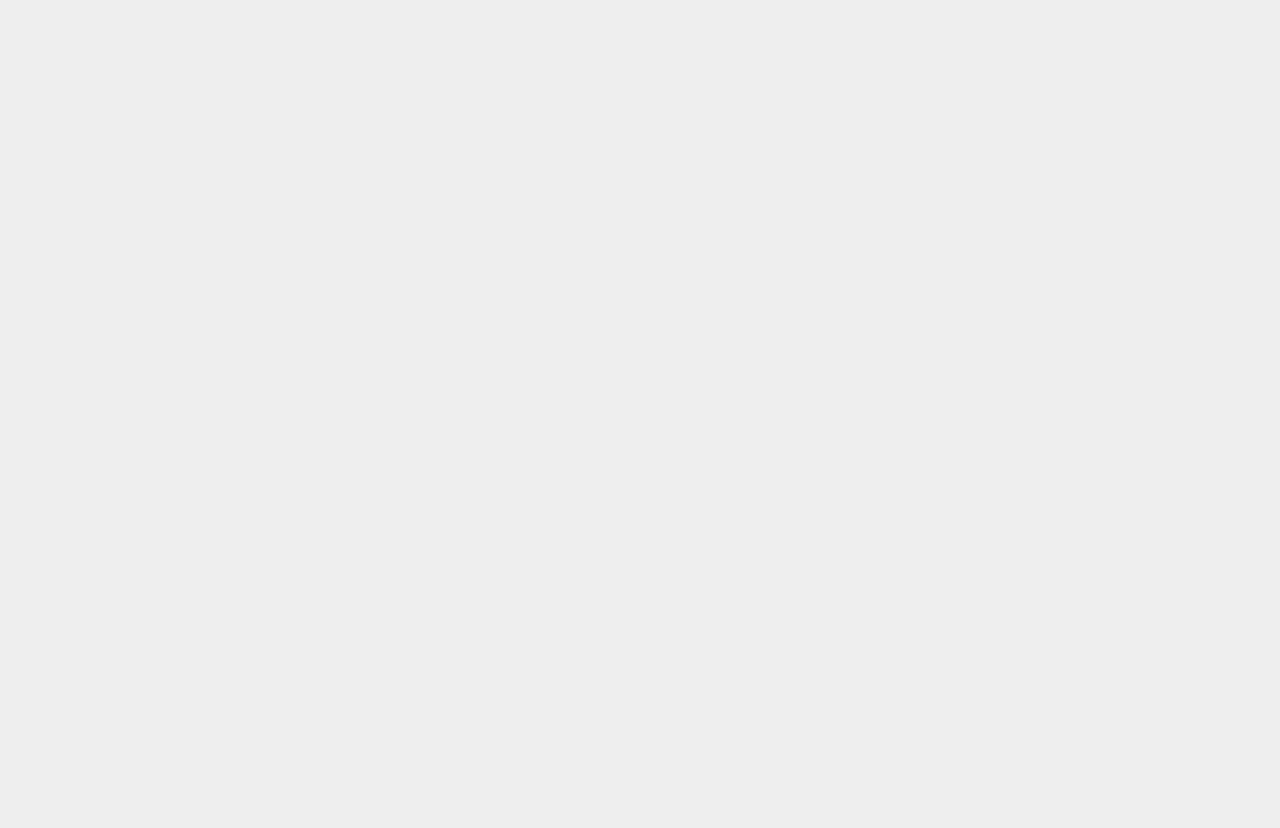
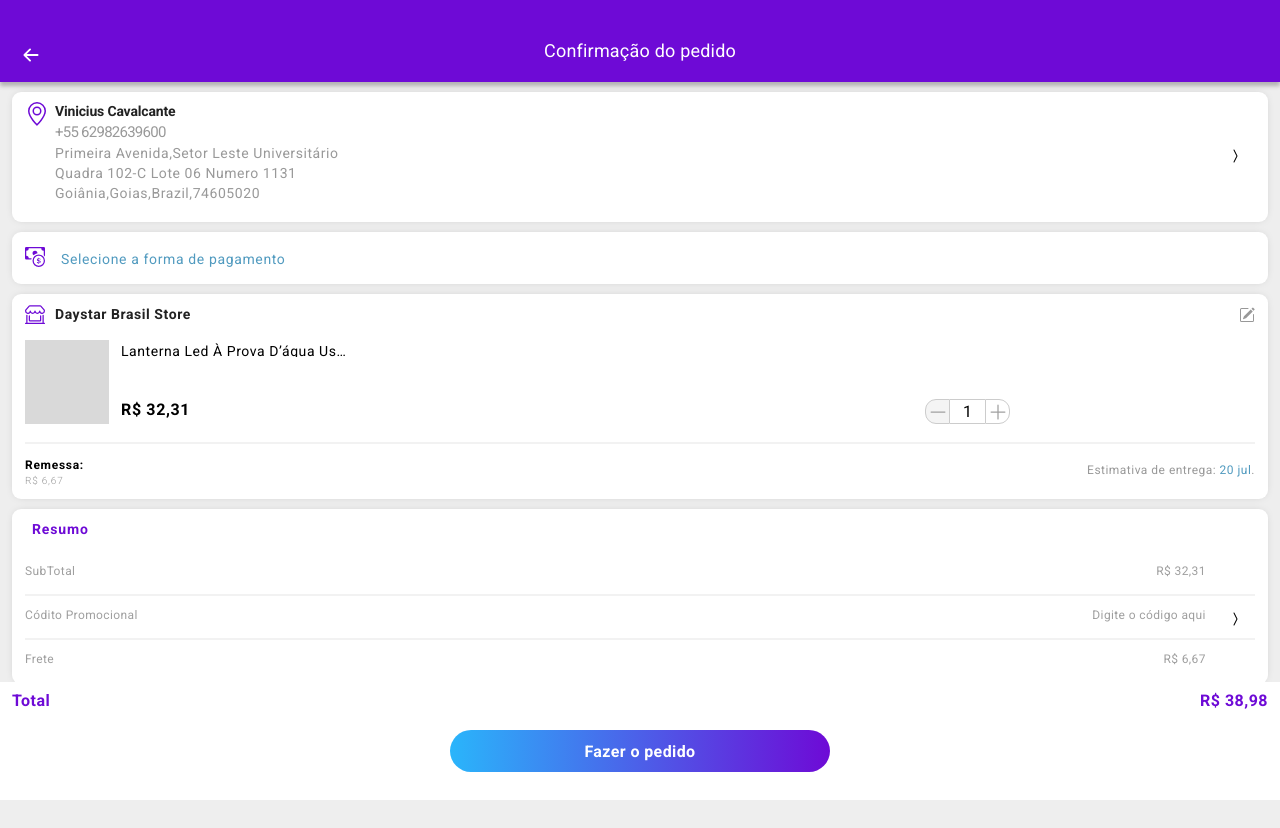
Before and after one commit to farias-77/projeto14-ulx-front, a React app: page /confirmacao in a window 1280 px wide. Before the commit this address had no page. Before the commit the page ends 800 px from the top, so only its background shows below. Built offline with nearby package versions, Linux system fonts and the light colour scheme.

Commit message:
Implementa o design da página de confirmação

```diff
--- a/src/assets/styles/styles.css
+++ b/src/assets/styles/styles.css
@@ -32,6 +32,12 @@ body {
 
 body::-webkit-scrollbar {
     display: none;
+}
+
+main{
+    width: 100vw;
+    height: 100vh;
+    padding: 92px 12px 0;
 }
 
 .boxInputs {
--- a/src/components/App.js
+++ b/src/components/App.js
@@ -8,6 +8,7 @@ import TelaSignIn from "./TelaSignIn/TelaSignIn.js";
 import TelaSignUp from "./TelaSignUp/TelaSignUp.js";
 import TelaWelcome from "./TelaWelcome/TelaWelcome.js";
 import ProductPage from "./ProductPage/ProductPage.js";
+import TelaConfirmacao from "./TelaConfirmacao/TelaConfirmacao.js";
 
 export default function App() {
     const { user } = React.useContext(AuthContext);
@@ -21,9 +22,10 @@ export default function App() {
                 <Route path="/" element={<TelaWelcome />} />
                 <Route path="/sign-in" element={<TelaSignIn />} />
                 <Route path="/sign-up" element={<TelaSignUp />} />
-                <Route path="/espera" element={<h1>Oi</h1>} />
                 <Route path="/home" element={<Home />} />
                 <Route path="/product" element={<ProductPage />} />
+                <Route path="/confirmacao" element={<TelaConfirmacao />} />
+                <Route path="*" element={<h1>Not Found</h1>} />
             </Routes>
         </BrowserRouter>
     );
--- /dev/null
+++ b/src/components/TelaConfirmacao/Endereco/Endereco.js
@@ -0,0 +1,98 @@
+import { ChevronCompactRight, GeoAlt } from "react-bootstrap-icons";
+import styled from "styled-components";
+import React from "react";
+
+function Endereco() {
+    return (
+        <ContainerEndereco>
+            <Pin>
+                <GeoAlt size={24} color="var(--cor-roxo)" />
+            </Pin>
+            <Textos>
+                <NomeUsuario>Vinicius Cavalcante</NomeUsuario>
+                <NumeroUsuario>+55 62982639600</NumeroUsuario>
+                <RuaUsuario>
+                    Primeira Avenida,Setor Leste Universitário
+                </RuaUsuario>
+                <ComplementoUsuario>
+                    Quadra 102-C Lote 06 Numero 1131
+                </ComplementoUsuario>
+                <CidadeUsuario>Goiânia,Goias,Brazil,74605020</CidadeUsuario>
+            </Textos>
+            <SetaDireita>
+                <ChevronCompactRight />
+            </SetaDireita>
+        </ContainerEndereco>
+    );
+}
+
+const ContainerEndereco = styled.div`
+    width: 100%;
+    height: 130px;
+    background-color: #ffffff;
+    box-shadow: 0px 0px 10px -4px rgba(0, 0, 0, 0.25);
+    border-radius: 9px;
+    padding: 10px 13px;
+    position: relative;
+    margin-bottom: 10px;
+    cursor: pointer;
+`;
+
+const Pin = styled.div`
+    position: absolute;
+`;
+
+const SetaDireita = styled.div`
+    position: absolute;
+    top: 56px;
+    right: 2%;
+`;
+
+const Textos = styled.div`
+    margin-top: 1px;
+    margin-left: 30px;
+    height: 102px;
+    display: grid;
+`;
+
+const NomeUsuario = styled.div`
+    font-weight: 700;
+    font-size: 14px;
+    line-height: 16px;
+    letter-spacing: -0.012em;
+    color: #222222;
+`;
+
+const NumeroUsuario = styled.div`
+    font-weight: 400;
+    font-size: 15px;
+    line-height: 18px;
+    letter-spacing: -0.05em;
+    color: #999999;
+`;
+
+const RuaUsuario = styled.div`
+    font-weight: 400;
+    font-size: 14px;
+    line-height: 16px;
+    letter-spacing: 0.04em;
+    color: #999999;
+`;
+
+const ComplementoUsuario = styled.div`
+    font-weight: 400;
+    font-size: 14px;
+    line-height: 16px;
+    letter-spacing: 0.04em;
+    color: #999999;
+`;
+
+const CidadeUsuario = styled.div`
+    font-weight: 400;
+    font-size: 14px;
+    line-height: 16px;
+    letter-spacing: 0.04em;
+    color: #999999;
+`;
+
+export default Endereco;
--- /dev/null
+++ b/src/components/TelaConfirmacao/FormaPagamento/FormaPagamento.js
@@ -0,0 +1,51 @@
+import { CashCoin } from "react-bootstrap-icons";
+import styled from "styled-components";
+import React from "react";
+
+function FormaPagamento() {
+    return (
+        <ContainerFormaPagamento>
+            <Pin>
+                <CashCoin size={20} color="var(--cor-roxo)" />
+            </Pin>
+            <Textos>
+                <TextoFormaPagamento>
+                    Selecione a forma de pagamento
+                </TextoFormaPagamento>
+            </Textos>
+        </ContainerFormaPagamento>
+    );
+}
+
+const ContainerFormaPagamento = styled.div`
+    width: 100%;
+    height: 52px;
+    background-color: #ffffff;
+    box-shadow: 0px 0px 10px -4px rgba(0, 0, 0, 0.25);
+    border-radius: 9px;
+    padding: 10px 13px;
+    position: relative;
+    margin-bottom: 10px;
+    cursor: pointer;
+    display: flex;
+    align-items: center;
+`;
+
+const Pin = styled.div`
+    position: absolute;
+`;
+
+const Textos = styled.div`
+    margin-top: 1px;
+    margin-left: 36px;
+`;
+
+const TextoFormaPagamento = styled.div`
+    font-weight: 400;
+    font-size: 14px;
+    line-height: 16px;
+    letter-spacing: 0.045em;
+    color: #509abf;
+`;
+
+export default FormaPagamento;
--- /dev/null
+++ b/src/components/TelaConfirmacao/Produtos/Produto.js
@@ -0,0 +1,62 @@
+import styled from "styled-components";
+import React from "react";
+
+import QuantidadeProduto from "./QuantidadeProduto.js";
+
+function Produto() {
+    return (
+        <BoxProduto>
+            <QuadroFoto />
+            <InfoProdutos>
+                <NomeProduto>
+                    Lanterna Led À Prova D’água Usb Recarregável
+                </NomeProduto>
+                <PrecoProduto>R$ 32,31</PrecoProduto>
+                <QuantidadeProduto />
+            </InfoProdutos>
+        </BoxProduto>
+    );
+}
+
+const BoxProduto = styled.div`
+    width: 100%;
+    display: flex;
+`;
+
+const QuadroFoto = styled.div`
+    height: 84px;
+    width: 84px;
+    background-color: #d9d9d9;
+`;
+
+const InfoProdutos = styled.div`
+    width: 74%;
+    padding: 3px 0 0 12px;
+    position: relative;
+`;
+
+const NomeProduto = styled.div`
+    font-weight: 400;
+    font-size: 14px;
+    line-height: 16px;
+    letter-spacing: 0.04em;
+    color: #000000;
+    max-width: 228px;
+    max-height: 14px;
+    display: inline-block;
+    overflow: hidden;
+    text-overflow: ellipsis;
+    white-space: nowrap;
+`;
+
+const PrecoProduto = styled.div`
+    margin-top: 40px;
+    font-weight: 700;
+    font-size: 16px;
+    line-height: 19px;
+    letter-spacing: 0.04em;
+
+    color: #000000;
+`;
+
+export default Produto;
--- /dev/null
+++ b/src/components/TelaConfirmacao/Produtos/Produtos.js
@@ -0,0 +1,121 @@
+import { PencilSquare, ShopWindow } from "react-bootstrap-icons";
+import styled from "styled-components";
+import React from "react";
+
+import Produto from "./Produto.js";
+
+function Produtos() {
+    return (
+        <ContainerEndereco>
+            <Pin>
+                <ShopWindow size={20} color="var(--cor-roxo)" />
+            </Pin>
+            <Edita>
+                <PencilSquare size={16} color="#989898" />
+            </Edita>
+            <Textos>
+                <NomeLoja>Daystar Brasil Store</NomeLoja>
+            </Textos>
+            <Produto />
+            <Divisor />
+            <Rodape>
+                <BoxRemessa>
+                    <Remessa>Remessa: </Remessa>
+                    <PrecoRemessa>R$ 6,67</PrecoRemessa>
+                </BoxRemessa>
+                <BoxEstimativa>
+                    <Estimativa>
+                        Estimativa de entrega: <span>20 jul</span>.
+                    </Estimativa>
+                </BoxEstimativa>
+            </Rodape>
+        </ContainerEndereco>
+    );
+}
+
+const ContainerEndereco = styled.div`
+    width: 100%;
+    height: 205px;
+    background-color: #ffffff;
+    box-shadow: 0px 0px 10px -4px rgba(0, 0, 0, 0.25);
+    border-radius: 9px;
+    padding: 10px 13px;
+    position: relative;
+    margin-bottom: 10px;
+    cursor: pointer;
+`;
+
+const Pin = styled.div`
+    position: absolute;
+`;
+
+const Edita = styled.div`
+    position: absolute;
+    top: 13px;
+    right: 13px;
+`;
+
+const Textos = styled.div`
+    margin-top: 1px;
+    margin-left: 30px;
+    margin-bottom: 18px;
+`;
+
+const NomeLoja = styled.div`
+    margin-top: 3px;
+    font-weight: 700;
+    font-size: 14px;
+    line-height: 15px;
+    letter-spacing: 0.04em;
+    color: #222222;
+`;
+
+const Divisor = styled.div`
+    width: 100%;
+    margin-top: 18px;
+    margin-bottom: 14px;
+    border: 1px solid #f2f2f2;
+`;
+
+const Rodape = styled.div`
+    display: flex;
+    justify-content: space-between;
+`;
+
+const BoxRemessa = styled.div`
+    width: 74px;
+`;
+
+const Remessa = styled.div`
+    font-weight: 600;
+    font-size: 12px;
+    line-height: 14px;
+    letter-spacing: 0.06em;
+    color: #000000;
+    margin-bottom: 3px;
+`;
+
+const PrecoRemessa = styled.div`
+    font-weight: 300;
+    font-size: 10px;
+    line-height: 12px;
+    letter-spacing: 0.08em;
+    color: #999999;
+`;
+
+const BoxEstimativa = styled.div``;
+
+const Estimativa = styled.div`
+    margin-top: 5px;
+    font-weight: 400;
+    font-size: 12px;
+    line-height: 14px;
+    letter-spacing: 0.04em;
+    color: #999999;
+
+    span {
+        color: black;
+    }
+`;
+
+export default Produtos;
--- /dev/null
+++ b/src/components/TelaConfirmacao/Produtos/QuantidadeProduto.js
@@ -0,0 +1,57 @@
+import { PlusLg, DashLg } from "react-bootstrap-icons";
+import styled from "styled-components";
+import React from "react";
+
+function QuantidadeProduto() {
+    return (
+        <BoxQnt>
+            <Retira>
+                <DashLg size={20} color="#A0A0A0" />
+            </Retira>
+            <Quantidade>1</Quantidade>
+            <Adiciona>
+                <PlusLg size={20} color="#A0A0A0" />
+            </Adiciona>
+        </BoxQnt>
+    );
+}
+
+const BoxQnt = styled.div`
+    position: absolute;
+    display: flex;
+    right: 1%;
+    bottom: 0;
+`;
+
+const Retira = styled.div`
+    width: 25px;
+    height: 25px;
+    background: #f4f4f4;
+    border: 1px solid #cccccc;
+    border-radius: 11px 0px 0px 11px;
+    display: flex;
+    justify-content: center;
+    align-items: center;
+`;
+
+const Quantidade = styled.div`
+    width: 35px;
+    height: 25px;
+    border-top: 1px solid #cccccc;
+    border-bottom: 1px solid #cccccc;
+    display: flex;
+    justify-content: center;
+    align-items: center;
+`;
+
+const Adiciona = styled.div`
+    width: 25px;
+    height: 25px;
+    border: 1px solid #cccccc;
+    border-radius: 0px 11px 11px 0px;
+    display: flex;
+    justify-content: center;
+    align-items: center;
+`;
+
+export default QuantidadeProduto;
--- /dev/null
+++ b/src/components/TelaConfirmacao/Resumo/Resumo.js
@@ -0,0 +1,79 @@
+import { ChevronCompactRight } from "react-bootstrap-icons";
+import styled from "styled-components";
+import React from "react";
+
+function Resumo() {
+    return (
+        <ContainerResumo>
+            <Titulo>Resumo</Titulo>
+            <BoxText>
+                <p>SubTotal</p>
+                <p>R$ 32,31</p>
+            </BoxText>
+            <Separa />
+            <BoxText>
+                <p>Códito Promocional</p>
+                <p>Digite o código aqui</p>
+            </BoxText>
+            <Separa />
+            <BoxText>
+                <p>Frete</p>
+                <p>R$ 6,67</p>
+            </BoxText>
+            <SetaDireita>
+                <ChevronCompactRight />
+            </SetaDireita>
+        </ContainerResumo>
+    );
+}
+
+const ContainerResumo = styled.div`
+    width: 100%;
+    height: 175px;
+    background-color: #ffffff;
+    box-shadow: 0px 0px 10px -4px rgba(0, 0, 0, 0.25);
+    border-radius: 9px;
+    padding: 12px 13px;
+    position: relative;
+    margin-bottom: 10px;
+    cursor: pointer;
+`;
+
+const Titulo = styled.div`
+    margin-left: 7px;
+    margin-bottom: 27px;
+    font-weight: 700;
+    font-size: 14px;
+    line-height: 16px;
+    letter-spacing: 0.06em;
+    color: #6e0ad6;
+`;
+
+const SetaDireita = styled.div`
+    position: absolute;
+    top: 102px;
+    right: 2%;
+`;
+
+const BoxText = styled.div`
+    width: 96%;
+    display: flex;
+    justify-content: space-between;
+
+    p {
+        font-weight: 400;
+        font-size: 14px;
+        line-height: 16px;
+        letter-spacing: 0.06em;
+        color: #000000;
+    }
+`;
+
+const Separa = styled.div`
+    width: 100%;
+    margin-top: 16px;
+    margin-bottom: 12px;
+    border: 1px solid #f2f2f2;
+`;
+
+export default Resumo;
--- /dev/null
+++ b/src/components/TelaConfirmacao/Rodape/Rodape.js
@@ -0,0 +1,88 @@
+import styled from "styled-components";
+import React from "react";
+
+function Rodape() {
+    return (
+        <ContainerRodape>
+            <BoxTexto>
+                <p>Total</p>
+                <p>R$ 38,98</p>
+            </BoxTexto>
+            <BoxBotao>
+                <Botao>
+                    <p>Fazer o pedido</p>
+                </Botao>
+            </BoxBotao>
+        </ContainerRodape>
+    );
+}
+
+const ContainerRodape = styled.div`
+    position: fixed;
+    width: 100%;
+    height: 118px;
+    left: 0;
+    right: 0;
+    bottom: 0;
+    background: #ffffff;
+    z-index: 2;
+    padding: 9px 12px;
+`;
+
+const BoxTexto = styled.div`
+    display: flex;
+    justify-content: space-between;
+    margin-bottom: 20px;
+
+    p {
+        font-weight: 700;
+        font-size: 16px;
+        line-height: 19px;
+        letter-spacing: 0.03em;
+        color: #6e0ad6;
+    }
+`;
+
+const BoxBotao = styled.div`
+    display: flex;
+    justify-content: center;
+`;
+
+const Botao = styled.div`
+    width: 380px;
+    height: 42px;
+
+    background: rgb(42, 181, 251);
+    background: -moz-linear-gradient(
+        90deg,
+        rgba(42, 181, 251, 1) 0%,
+        rgba(110, 10, 214, 1) 100%
+    );
+    background: -webkit-linear-gradient(
+        90deg,
+        rgba(42, 181, 251, 1) 0%,
+        rgba(110, 10, 214, 1) 100%
+    );
+    background: linear-gradient(
+        90deg,
+        rgba(42, 181, 251, 1) 0%,
+        rgba(110, 10, 214, 1) 100%
+    );
+    filter: progid:DXImageTransform.Microsoft.gradient(startColorstr="#2ab5fb",endColorstr="#6e0ad6",GradientType=1);
+
+    border-radius: 21px;
+    display: flex;
+    justify-content: center;
+    align-items: center;
+
+    p {
+        font-weight: 700;
+        font-size: 16px;
+        line-height: 19px;
+        letter-spacing: 0.025em;
+
+        color: #ffffff;
+    }
+`;
+
+export default Rodape;
--- /dev/null
+++ b/src/components/TelaConfirmacao/TelaConfirmacao.js
@@ -0,0 +1,108 @@
+import { ArrowLeftShort } from "react-bootstrap-icons";
+import React, { useEffect, useContext } from "react";
+import { useNavigate } from "react-router-dom";
+import styled from "styled-components";
+
+import { AuthContext } from "../../providers/Auth.js";
+import Endereco from "./Endereco/Endereco.js";
+import FormaPagamento from "./FormaPagamento/FormaPagamento.js";
+import Produtos from "./Produtos/Produtos.js";
+import Resumo from "./Resumo/Resumo.js";
+import Rodape from "./Rodape/Rodape.js";
+
+function TelaConfirmacao() {
+    const navigate = useNavigate();
+
+    const { user, setUser } = useContext(AuthContext);
+
+    useEffect(() => {
+        setUser({
+            ...user,
+            entrou: false,
+        });
+    }, []);
+
+    return (
+        <>
+            <Cabeca>
+                <Setinha>
+                    <ArrowLeftShort
+                        size={30}
+                        color="white"
+                        cursor="pointer"
+                        onClick={() => navigate(-1)}
+                    />
+                </Setinha>
+                <BoxTexto>
+                    <p>Confirmação do pedido</p>
+                </BoxTexto>
+            </Cabeca>
+            <Principal>
+                <Endereco />
+                <FormaPagamento />
+                <Produtos />
+                <Resumo />
+                <p>
+                    Assim que clicar “Fazer Pedido”, Eu confirmo que li e que
+                    reconheço <span>todos os termos e condições</span>.
+                </p>
+                <EspacoVazio />
+            </Principal>
+            <Rodape />
+        </>
+    );
+}
+
+const Principal = styled.main`
+    p {
+        font-weight: 400;
+        font-size: 12px;
+        line-height: 14px;
+        letter-spacing: 0.032em;
+        color: #9f9f9f;
+    }
+
+    span {
+        color: #509abf;
+    }
+`;
+
+const Cabeca = styled.header`
+    position: fixed;
+    left: 0;
+    right: 0;
+    top: 0;
+    height: 82px;
+    background-color: var(--cor-roxo);
+    box-shadow: 0px 4px 4px rgba(0, 0, 0, 0.25);
+    z-index: 2;
+`;
+
+const Setinha = styled.div`
+    position: fixed;
+    left: 16px;
+    top: 40px;
+`;
+
+const BoxTexto = styled.div`
+    display: flex;
+    justify-content: center;
+    margin-top: 40px;
+
+    p {
+        font-family: "Roboto";
+        font-style: normal;
+        font-weight: 400;
+        font-size: 18px;
+        line-height: 21px;
+        letter-spacing: 0.0115em;
+        color: #ffffff;
+    }
+`;
+
+const EspacoVazio = styled.div`
+    width: 100%;
+    height: 120px;
+`;
+
+export default TelaConfirmacao;
```
